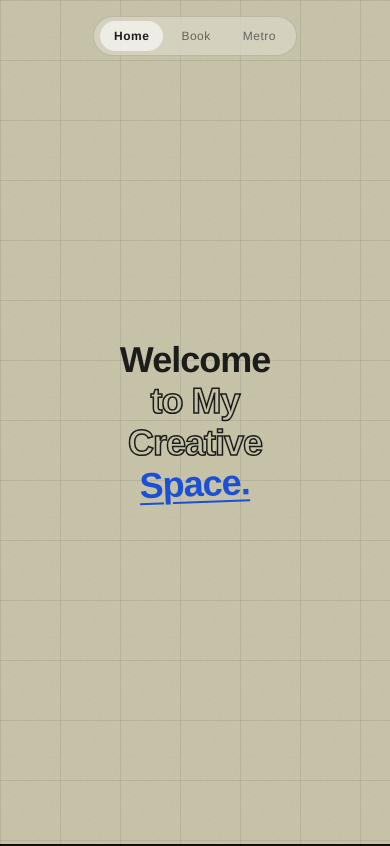
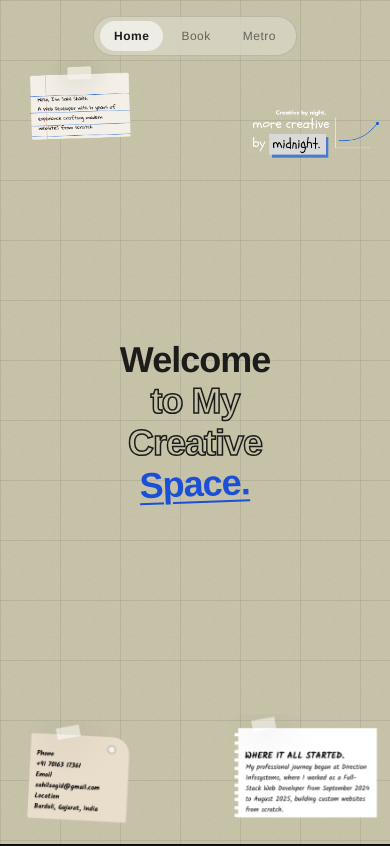
Before and after one commit to desire105/Portfolio, a plain HTML site: page mob.html in a window 390 px wide. Shown: the top 846 px of the page. Drawn offline with nearby package versions, Linux system fonts and the light colour scheme.

Commit message:
Update mob.html

```diff
--- a/mob.html
+++ b/mob.html
@@ -593,9 +593,7 @@
       text-underline-offset: 5px;
     }
     /* Hide hero images on mobile */
-    .hero-img {
-      display: none !important;
-    }
+
 
     /* ---- Book Section (90deg rotated, no blank space) ---- */
     /* Outer wrapper ki height PEHLE SE calculate ki hui hai ki
@@ -796,6 +794,38 @@
         height: 220px;
         margin-top: 30px; /* Niche lane ke liye */
     }
+}
+/* Mobile */
+@media (max-width: 768px) {
+
+    .img-left-top {
+        width: 110px;
+        height: auto;
+        margin-top: -40px;
+        margin-left: -60px;
+    }
+
+    .img-left-bottom {
+        width: 130px;
+        height: auto;
+        margin-top: 30px;
+        margin-left: -77px;
+    }
+
+    .img-right-top {
+        width: 150px;
+        height: auto;
+        margin-top: 45px;
+        margin-right: -10px;
+    }
+
+    .img-right-bottom {
+        width: 160px;
+        height: auto;
+        margin-top: 10px;
+        margin-right: -67px;
+    }
+
 }
 </style>
 
```
